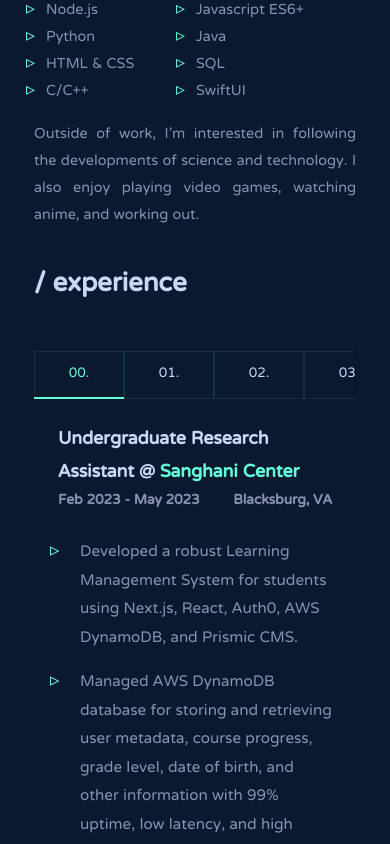
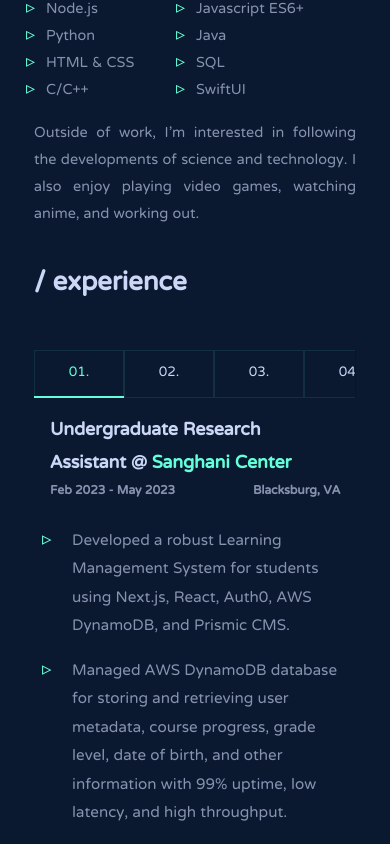
Before and after one commit to shashankdatta/Shashankdatta, a Next.js app: page / in a window 390 px wide. Shown: the part 1146-1990 px from the top of the page. Built offline with nearby package versions, Linux system fonts and the light colour scheme.

Commit message:
more adjustments

```diff
--- a/package.json
+++ b/package.json
@@ -16,7 +16,7 @@
     "@mui/material": "^5.13.5",
     "babel-runtime": "^6.26.0",
     "bootstrap": "^5.3.0",
-    "eslint": "^8.44.0",
+    "eslint": "^8.45.0",
     "eslint-config-next": "^13.4.9",
     "next": "^13.4.9",
     "prop-types": "^15.8.1",
--- a/src/components/JobList.js
+++ b/src/components/JobList.js
@@ -11,13 +11,13 @@ import FadeInSection from "./FadeInSection";
 import styles from "@/styles/Experience.module.css";
 import experienceItems from "@/json/experienceData.json";
 
-const isHorizontal =
+const isMobile =
   typeof window !== "undefined" ? window.innerWidth < 600 : false;
 
 function TabPanel(props) {
   const { children, value, index, componentType = "p", ...other } = props;
 
-  if (isHorizontal) {
+  if (isMobile) {
     return (
       <div
         role="tabpanel"
@@ -27,7 +27,7 @@ function TabPanel(props) {
         {...other}
       >
         {value === index && (
-          <Box p={3}>
+          <Box p={2}>
             <Typography component={componentType}>{children}</Typography>
           </Box>
         )}
@@ -43,8 +43,8 @@ function TabPanel(props) {
         {...other}
       >
         {value === index && (
-          <Box p={3}>
-            <Typography style={{ maxWidth: "40vw" }} component={componentType}>
+          <Box p={2}>
+            <Typography style={{ maxWidth: "34vw" }} component={componentType}>
               {children}
             </Typography>
           </Box>
@@ -62,7 +62,7 @@ TabPanel.propTypes = {
 };
 
 function a11yProps(index) {
-  if (isHorizontal) {
+  if (isMobile) {
     return {
       id: `full-width-tab-${index}`,
       "aria-controls": `full-width-tabpanel-${index}`,
@@ -158,16 +158,16 @@ export default function JobList() {
   return (
     <DivRoot>
       <StyledTabs
-        orientation={!isHorizontal ? "vertical" : null}
-        variant={isHorizontal ? "fullWidth" : "scrollable"}
+        orientation={isMobile ? null : "vertical"}
+        // variant={isMobile ? "fullWidth" : "scrollable"}
+        variant="scrollable"
         value={value}
         onChange={handleChange}
-        // scrollButtons={!isHorizontal ? "auto" : null}
       >
         {Object.keys(experienceItems).map((key, i) => (
           <StyledTab
             key={key}
-            label={isHorizontal ? `0${i}.` : key}
+            label={isMobile ? `0${i + 1}.` : key}
             {...a11yProps(i)}
           />
         ))}
--- a/src/json/experienceData.json
+++ b/src/json/experienceData.json
@@ -20,7 +20,7 @@
   },
   "Collaborative Robotics Laboratory": {
     "jobTitle": "Machine Learning Research Intern @",
-    "duration": "May 2022 - August 2022",
+    "duration": "May 2022 - Aug 2022",
     "location": "Blacksburg, VA",
     "desc": [
       "Trained and fine-tuned hyperparameters of state-of-the-art object detection architecture YOLOv5s6 model on a custom dataset using transfer learning for real-time detection with 80-95% accuracy to assist robot arm movement.",
@@ -29,7 +29,7 @@
   },
   "Hokie Electric Vehicle Team": {
     "jobTitle": "Connected & Automated Vehicles Sub Team Member @",
-    "duration": "January 2022 - May 2023",
+    "duration": "Jan 2022 - May 2023",
     "location": "Blacksburg, VA",
     "desc": [
       "Competed in the EcoCAR EV Challenge competition sponsored by the U.S. Department of Energy, General Motors, and MathWorks – validated by achieving SAE L2+ automation in the 2023 Cadillac LYRIQ.",
@@ -38,17 +38,17 @@
   },
   "Teaching Robotics and Engineering": {
     "jobTitle": "Vice President & Treasurer @",
-    "duration": "August 2020 - May 2023",
+    "duration": "Aug 2020 - May 2023",
     "location": "Blacksburg, VA",
     "desc": [
       "Managed a student organization focused on microcontrollers and programming principles for diverse technical backgrounds.",
-      "Delivered a positive learning experience for members, resulting in a ~75% growth in membership.",
+      "Delivered a positive learning experience for members, resulting in a 75% growth in membership.",
       "Recruited 4 new officers, formed an executive board, and secured a faculty adviser for the club."
     ]
   },
   "4Help": {
     "jobTitle": "IT Student Consultant @",
-    "duration": "March 2022 - October 2022",
+    "duration": "Mar 2022 - Oct 2022",
     "location": "Blacksburg, VA",
     "desc": [
       "Provided comprehensive technical support to students, faculty, and staff, addressing software installations, password changes, and network troubleshooting as a 4Help IT Student Consultant at Virginia Tech.",
--- a/src/styles/About.module.css
+++ b/src/styles/About.module.css
@@ -81,7 +81,8 @@
   border-radius: 10px;
   margin-left: 30px;
   box-shadow: 6px 13px 23px -5px rgba(0, 0, 0, 0.46);
-  border: none;
+  border: 2px var(--green-bright) solid;
+  transition: transform 0.3s;
 }
 
 @media only screen and (max-width: 788px) {
--- a/src/styles/Experience.module.css
+++ b/src/styles/Experience.module.css
@@ -112,6 +112,6 @@
   }
 
   .joblist-info {
-    font-size: 17px;
+    font-size: 15px;
   }
 }
```
Also changed, not shown: 1 other file (tests, documents, lock files or other folders).
